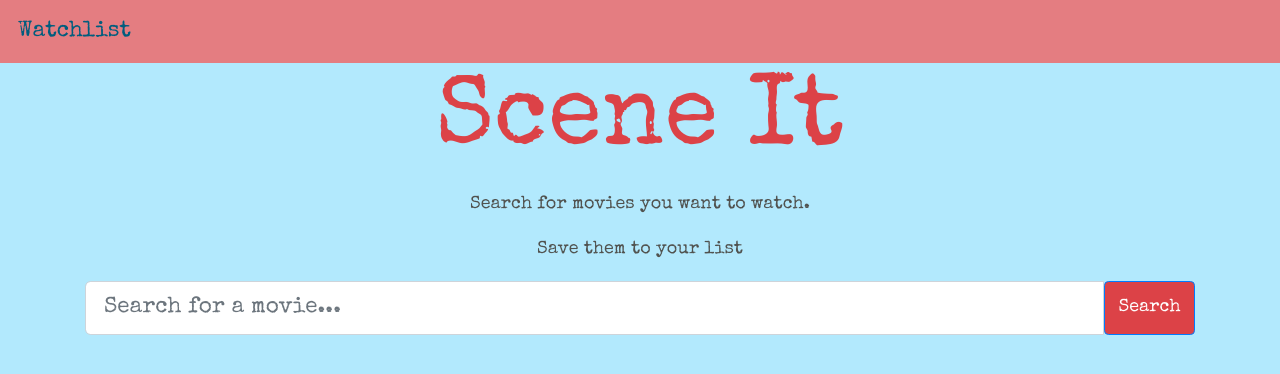
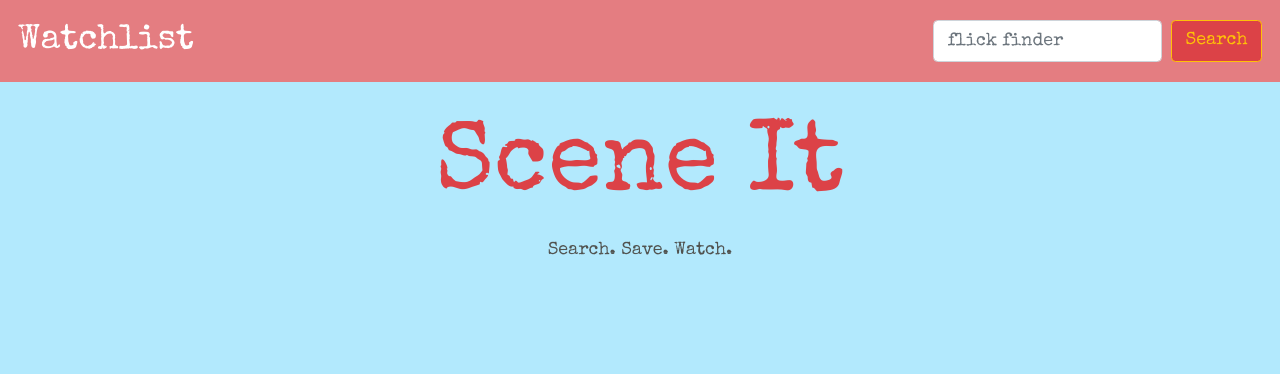
Before and after one commit to kpermenter/kpermenter.github.io, a plain HTML site: page index.html in a window 1280 px wide. Drawn offline with nearby package versions, Linux system fonts and the light colour scheme.

Commit message:
Add files via upload

```diff
--- a/index.html
+++ b/index.html
@@ -22,9 +22,18 @@
 </head>
 
 <header>
-	<nav class="navbar pb-2" style="text-align: center">
-		<a class="navbar-brand" href="watchlist.html">Watchlist</a>
-	  </nav>
+	<nav class="navbar navbar-expand-lg navbar-dark indigo mb-4">
+		<a class="navbar-brand" style="font-size: 35px" href="watchlist.html">Watchlist</a>
+
+		<div class="collapse navbar-collapse" id="navbarSupportedContent">
+			<form id="search-form" class="form-inline ml-auto">
+				<div class="md-form my-0">
+					<input class="form-control search-bar" id="value" type="text" placeholder="flick finder">
+				</div>
+				<button href="#!" class="btn btn-outline-warning btn-md my-0 ml-sm-2" type="submit">Search</button>
+			</form>
+
+		</div>
 </header>
 
 <body>
@@ -32,17 +41,12 @@
 		<div class="row">
 			<div class="col-12 header text-center">
 				<h2 class="display-2">Scene It</h2>
-				<p>Search for movies you want to watch.</p>
-				<p>Save them to your list</p>
+				<p class="pt-0">Search. Save. Watch.</p>
 			</div>
 		</div>
 		<div class="row">
 			<div class="col-12 search">
 				<form id="search-form">
-					<div class="input-group input-group-lg">
-						<input class="form-control search-bar" id= "value" placeholder="Search for a movie...">
-						<button class="btn btn-primary input-group-btn" type="submit">Search</button>
-					</div>
 				</form>
 			</div>
 		</div>
@@ -51,4 +55,5 @@
 		</div>
 	</div>
 </body>
+
 </html>
--- a/index.js
+++ b/index.js
@@ -9,7 +9,7 @@ document.addEventListener('DOMContentLoaded', function () {
                     <img src="${currentMovie.Poster}" class="card-img-top" alt="Card image">
                     <div class="card-body">
                     <h5 class="card-title">${currentMovie.Title} <span class="badge badge-secondary">${currentMovie.Year}</span></h5>
-                        <button onclick="saveToWatchlist('${currentMovie.imdbID}')" class="btn btn-primary">Add</a></button>
+                        <button onclick="saveToWatchlist('${currentMovie.imdbID}')" class="btn btn-primary">Add</button>
                     </div>
                 </div>
             </div>
```
Also changed, not shown: watchlist.html (+15 -6 lines).
